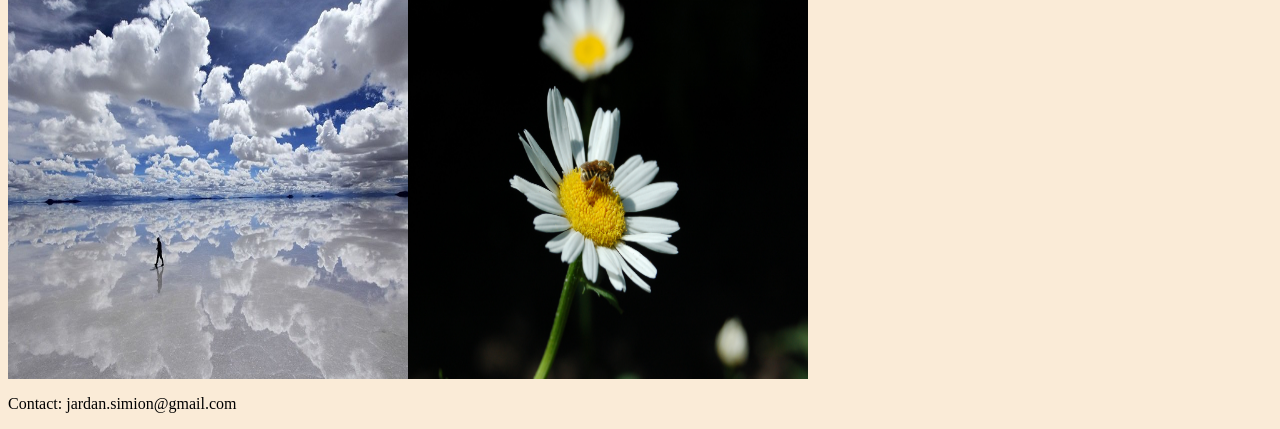
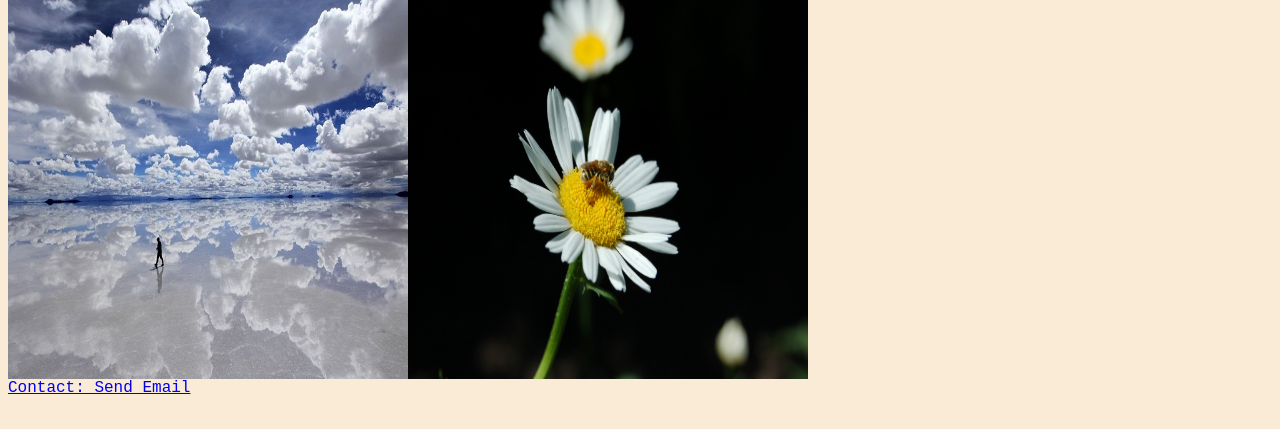
Before and after one commit to arcebald/arcebald.github.io, a plain HTML site: page index.html in a window 1280 px wide. Shown: the part 487-916 px from the top of the page. After the commit the page ends 892 px from the top, so only its background shows below. Drawn offline with Linux system fonts and the light colour scheme.

Commit message:
added email

```diff
--- a/index.html
+++ b/index.html
@@ -36,6 +36,7 @@
     </div>
 
     <footer>
-      <p>Contact: jardan.simion@gmail.com</p>
+      <a href = "mailto: jardan.simion@gmail.com">Contact: Send Email</a>
+
     </footer>
 </html>
--- a/style.css
+++ b/style.css
@@ -9,6 +9,9 @@ header{
 
     font-family: 'Courier New', Courier, monospace;
 
+}
+footer{
+    font-family: 'Courier New', Courier, monospace;
 }
 
 .parent {
```
